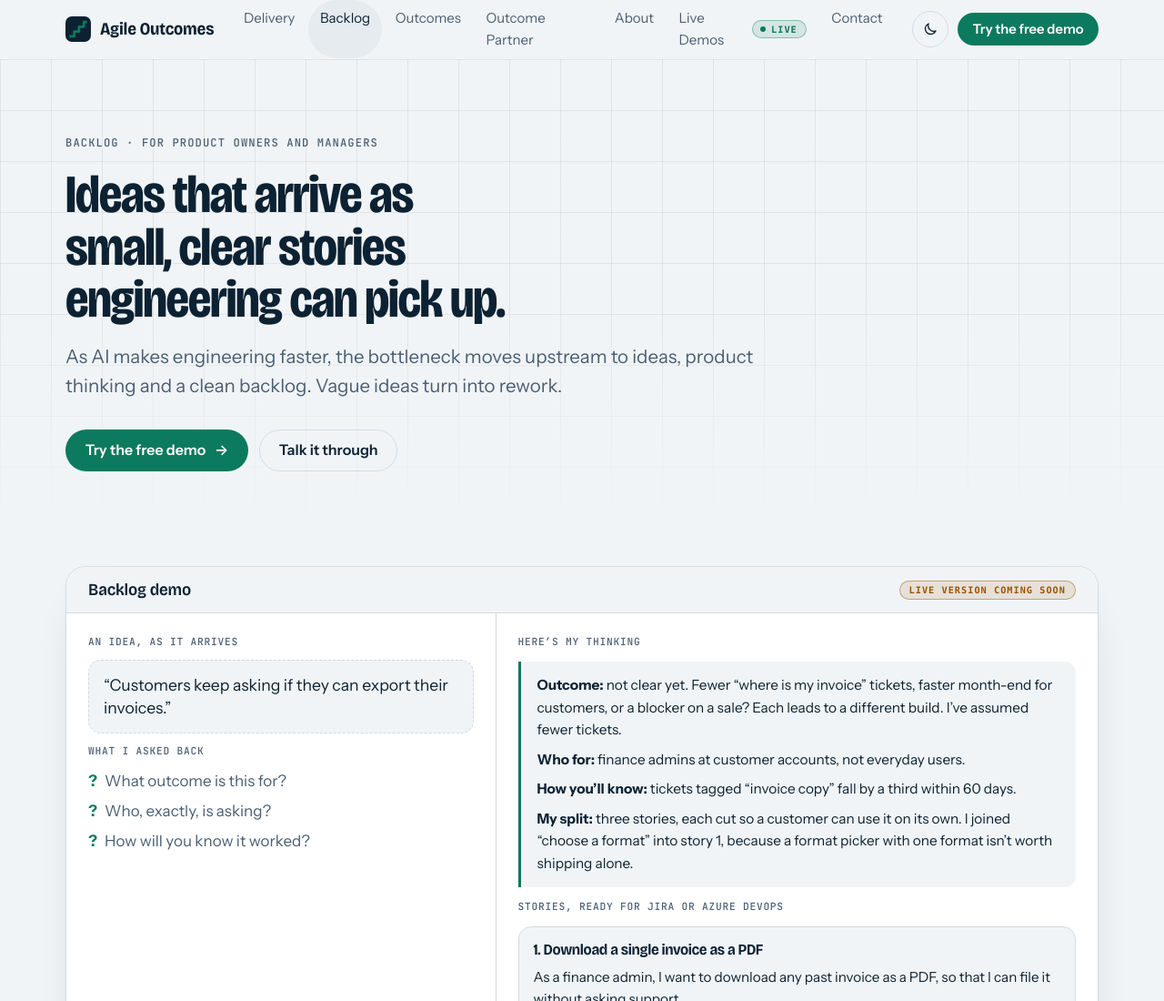
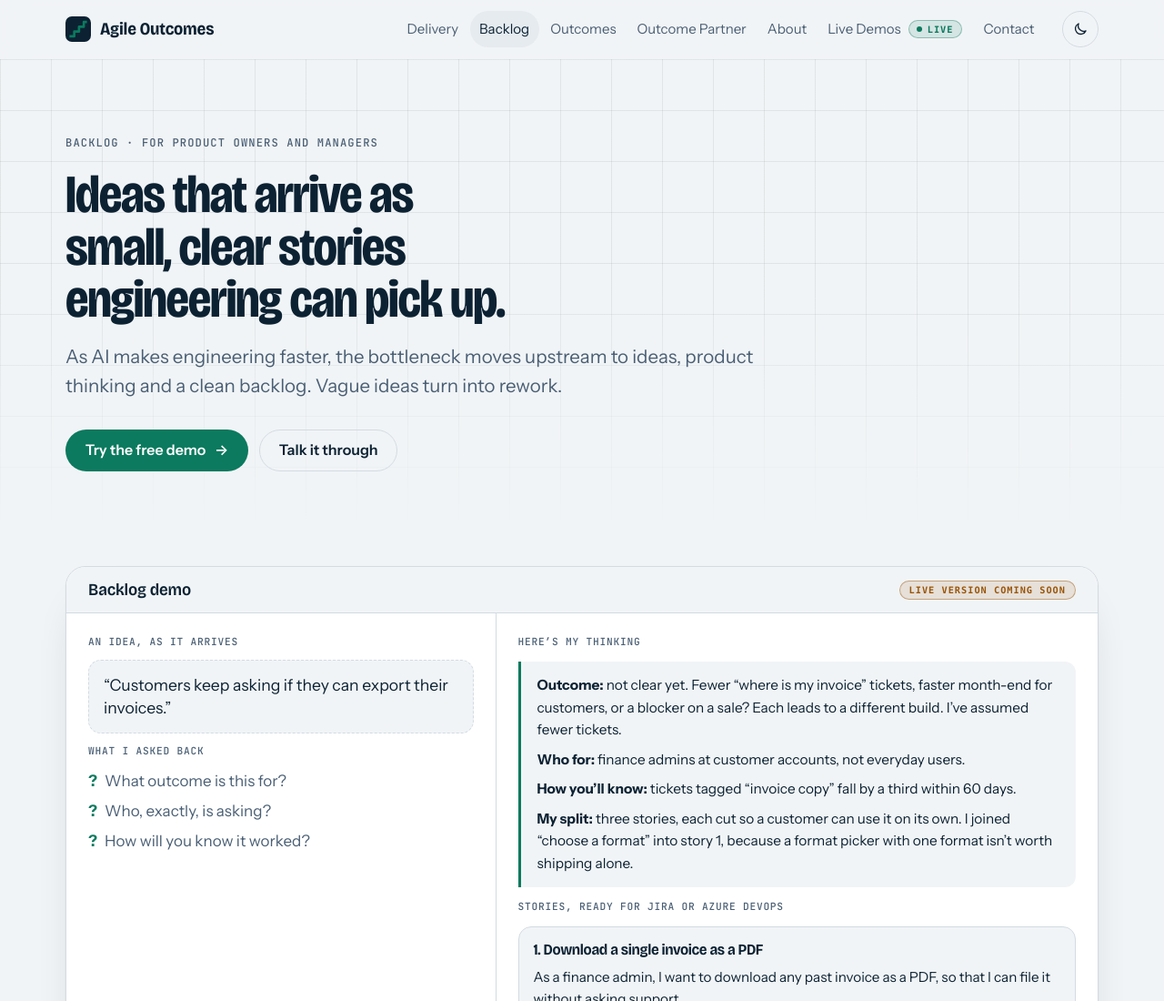
Before and after one commit to russwingfield-agile/agile-outcomes-site, a plain HTML site: page public/backlog/index.html in a window 1280 px wide. Shown: the top 1100 px of the page at 91% size. Drawn offline with nearby package versions, Linux system fonts and the light colour scheme.

Commit message:
Keep the top nav on one line: drop the duplicate header button, no-wrap links
Co-Authored-By: Claude Sonnet 5.5 <noreply@anthropic.com>
Claude-Session: https://claude.ai/code/session_01Sg2qP2N6u9ehR4c57Bsgfu

```diff
--- a/public/backlog/index.html
+++ b/public/backlog/index.html
@@ -45,7 +45,6 @@
         <span class="i-moon"><svg viewBox="0 0 24 24" aria-hidden="true"><path d="M20 14.5A8 8 0 0 1 9.5 4a8 8 0 1 0 10.5 10.5Z"/></svg></span>
         <span class="i-sun" hidden><svg viewBox="0 0 24 24" aria-hidden="true"><circle cx="12" cy="12" r="4"/><path d="M12 2v2M12 20v2M4.9 4.9l1.4 1.4M17.7 17.7l1.4 1.4M2 12h2M20 12h2M4.9 19.1l1.4-1.4M17.7 6.3l1.4-1.4"/></svg></span>
       </button>
-      <a class="btn btn-sm bar-cta" href="/demo/">Try the free demo</a>
       <button class="menu" id="menu" type="button" aria-label="Open menu" aria-expanded="false" aria-controls="nav">
         <svg viewBox="0 0 24 24" aria-hidden="true"><path class="m-open" d="M4 7h16M4 12h16M4 17h16"/><path class="m-close" d="M6 6l12 12M18 6L6 18"/></svg>
       </button>
--- a/public/styles.css
+++ b/public/styles.css
@@ -72,7 +72,7 @@ h3{font-weight:650;font-size:clamp(1.35rem,2.2vw,1.75rem);line-height:1.12;font-
 .brand{display:inline-flex;align-items:center;gap:10px;text-decoration:none;font:700 1.2rem/1 var(--f-display);font-variation-settings:"wdth" 88;letter-spacing:-.015em;white-space:nowrap}
 .brand svg rect{fill:var(--ink)} .brand svg path{stroke:var(--accent)}
 .nav{display:flex;gap:2px;margin-left:auto}
-.nav a{padding:.5em .85em;border-radius:999px;text-decoration:none;font-size:.94rem;color:var(--muted);transition:color .2s,background .2s}
+.nav a{white-space:nowrap;padding:.5em .7em;border-radius:999px;text-decoration:none;font-size:.94rem;color:var(--muted);transition:color .2s,background .2s}
 .nav-live{display:inline-flex;align-items:center}
 .live-tag{display:inline-flex;align-items:center;gap:6px;margin-left:8px;padding:3px 9px 3px 8px;border-radius:999px;border:1px solid color-mix(in srgb,var(--accent) 38%,transparent);background:color-mix(in srgb,var(--accent) 12%,transparent);color:var(--accent);font:600 .64rem/1.2 ui-monospace,SFMono-Regular,Menlo,monospace;letter-spacing:.1em;text-transform:uppercase}
 .live-tag::before{content:"";width:6px;height:6px;border-radius:50%;background:var(--accent);box-shadow:0 0 0 0 color-mix(in srgb,var(--accent) 55%,transparent);animation:livepulse 2s ease-out infinite}
```
Also changed, not shown: public/delivery/index.html (+0 -1 lines), public/demo/index.html (+0 -1 lines), public/index.html (+0 -1 lines), public/outcome-partner/index.html (+0 -1 lines), public/outcomes/index.html (+0 -1 lines).
